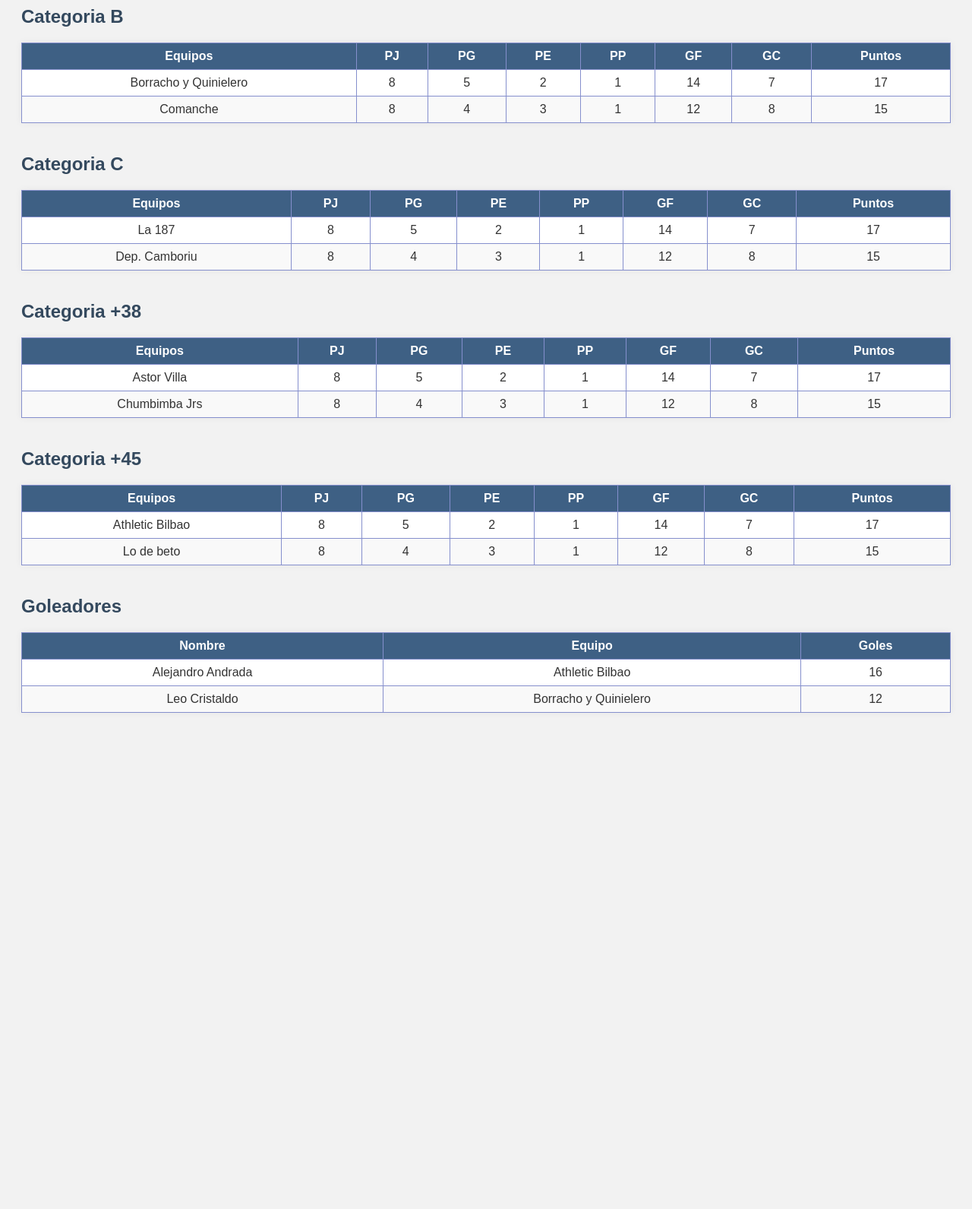
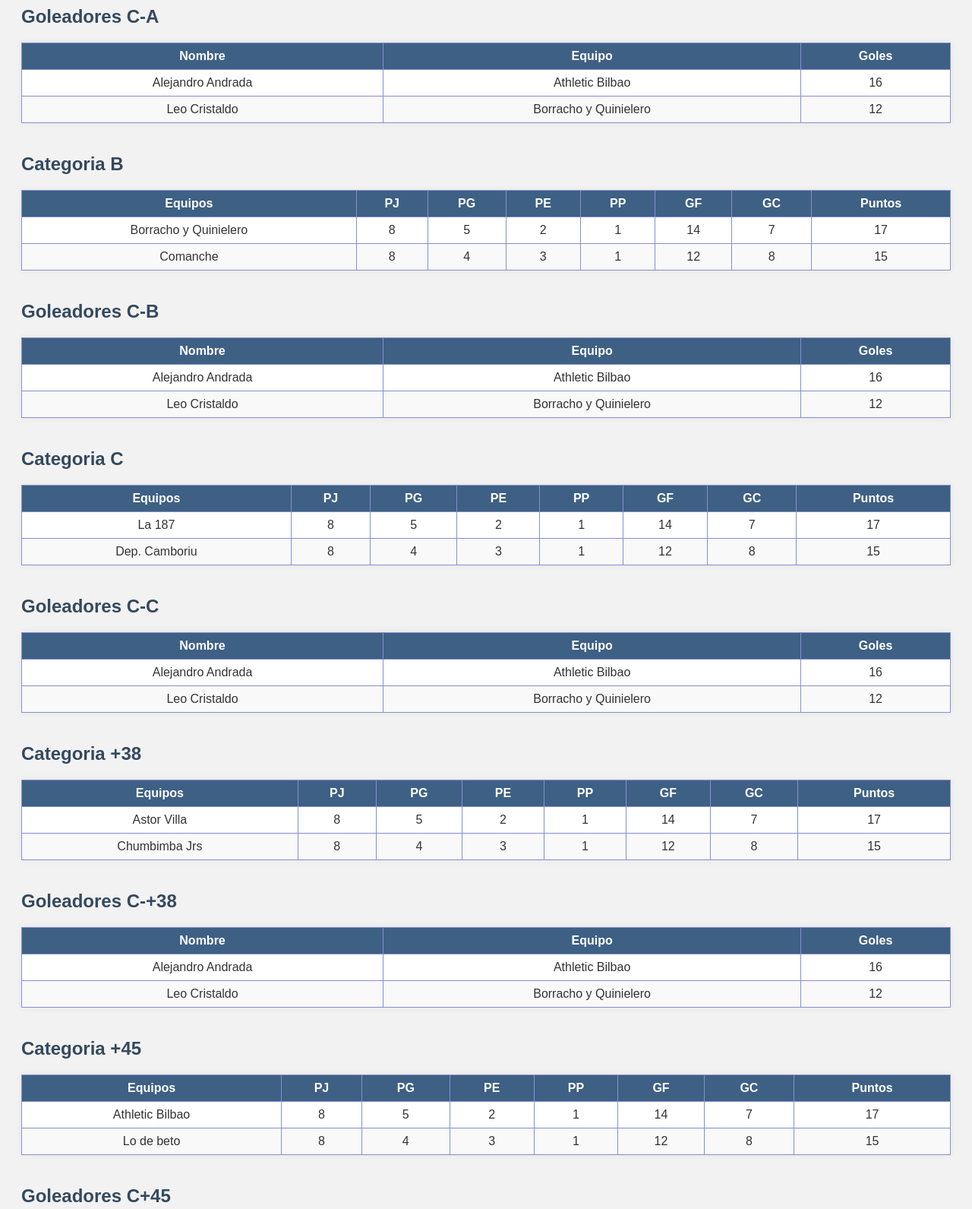
Before and after one commit to Ignacio310731/tabla-futbol, a plain HTML site: page index.html in a window 1280 px wide. Shown: the part 580-2171 px from the top of the page at 76% size. Before the commit the page ends 1576 px from the top, so only its background shows below. Drawn offline with Linux system fonts and the light colour scheme.

Commit message:
Add files via upload

```diff
--- a/index.html
+++ b/index.html
@@ -50,6 +50,23 @@
   </section>
 
   <section>
+    <h2>Goleadores C-A</h2>
+    <table>
+      <thead>
+        <tr>
+          <th>Nombre</th>
+          <th>Equipo</th>
+          <th>Goles</th>
+        </tr>
+      </thead>
+      <tbody>
+        <tr><td>Alejandro Andrada</td><td>Athletic Bilbao</td><td>16</td></tr>
+        <tr><td>Leo Cristaldo</td><td>Borracho y Quinielero</td><td>12</td></tr>
+      </tbody>
+    </table>
+  </section>
+
+  <section>
     <h2>Categoria B</h2>
     <table class="posiciones">
       <thead>
@@ -58,6 +75,23 @@
       <tbody>
         <tr><td>Borracho y Quinielero</td><td>8</td><td>5</td><td>2</td><td>1</td><td>14</td><td>7</td><td>17</td></tr>
         <tr><td>Comanche</td><td>8</td><td>4</td><td>3</td><td>1</td><td>12</td><td>8</td><td>15</td></tr>
+      </tbody>
+    </table>
+  </section>
+
+  <section>
+    <h2>Goleadores C-B</h2>
+    <table>
+      <thead>
+        <tr>
+          <th>Nombre</th>
+          <th>Equipo</th>
+          <th>Goles</th>
+        </tr>
+      </thead>
+      <tbody>
+        <tr><td>Alejandro Andrada</td><td>Athletic Bilbao</td><td>16</td></tr>
+        <tr><td>Leo Cristaldo</td><td>Borracho y Quinielero</td><td>12</td></tr>
       </tbody>
     </table>
   </section>
@@ -76,6 +110,23 @@
   </section>
 
   <section>
+    <h2>Goleadores C-C</h2>
+    <table>
+      <thead>
+        <tr>
+          <th>Nombre</th>
+          <th>Equipo</th>
+          <th>Goles</th>
+        </tr>
+      </thead>
+      <tbody>
+        <tr><td>Alejandro Andrada</td><td>Athletic Bilbao</td><td>16</td></tr>
+        <tr><td>Leo Cristaldo</td><td>Borracho y Quinielero</td><td>12</td></tr>
+      </tbody>
+    </table>
+  </section>
+
+  <section>
     <h2>Categoria +38</h2>
     <table class="posiciones">
       <thead>
@@ -84,6 +135,23 @@
       <tbody>
         <tr><td>Astor Villa</td><td>8</td><td>5</td><td>2</td><td>1</td><td>14</td><td>7</td><td>17</td></tr>
         <tr><td>Chumbimba Jrs</td><td>8</td><td>4</td><td>3</td><td>1</td><td>12</td><td>8</td><td>15</td></tr>
+      </tbody>
+    </table>
+  </section>
+
+  <section>
+    <h2>Goleadores C-+38</h2>
+    <table>
+      <thead>
+        <tr>
+          <th>Nombre</th>
+          <th>Equipo</th>
+          <th>Goles</th>
+        </tr>
+      </thead>
+      <tbody>
+        <tr><td>Alejandro Andrada</td><td>Athletic Bilbao</td><td>16</td></tr>
+        <tr><td>Leo Cristaldo</td><td>Borracho y Quinielero</td><td>12</td></tr>
       </tbody>
     </table>
   </section>
@@ -102,7 +170,7 @@
   </section>
 
   <section>
-    <h2>Goleadores</h2>
+    <h2>Goleadores C+45</h2>
     <table>
       <thead>
         <tr>
@@ -118,6 +186,23 @@
     </table>
   </section>
 
+  <!-- <section>
+    <h2>Goleadores</h2>
+    <table>
+      <thead>
+        <tr>
+          <th>Nombre</th>
+          <th>Equipo</th>
+          <th>Goles</th>
+        </tr>
+      </thead>
+      <tbody>
+        <tr><td>Alejandro Andrada</td><td>Athletic Bilbao</td><td>16</td></tr>
+        <tr><td>Leo Cristaldo</td><td>Borracho y Quinielero</td><td>12</td></tr>
+      </tbody>
+    </table>
+  </section> -->
+
   <script>
     document.querySelectorAll("table.posiciones").forEach((table) => {
       const tbody = table.querySelector("tbody");
```
